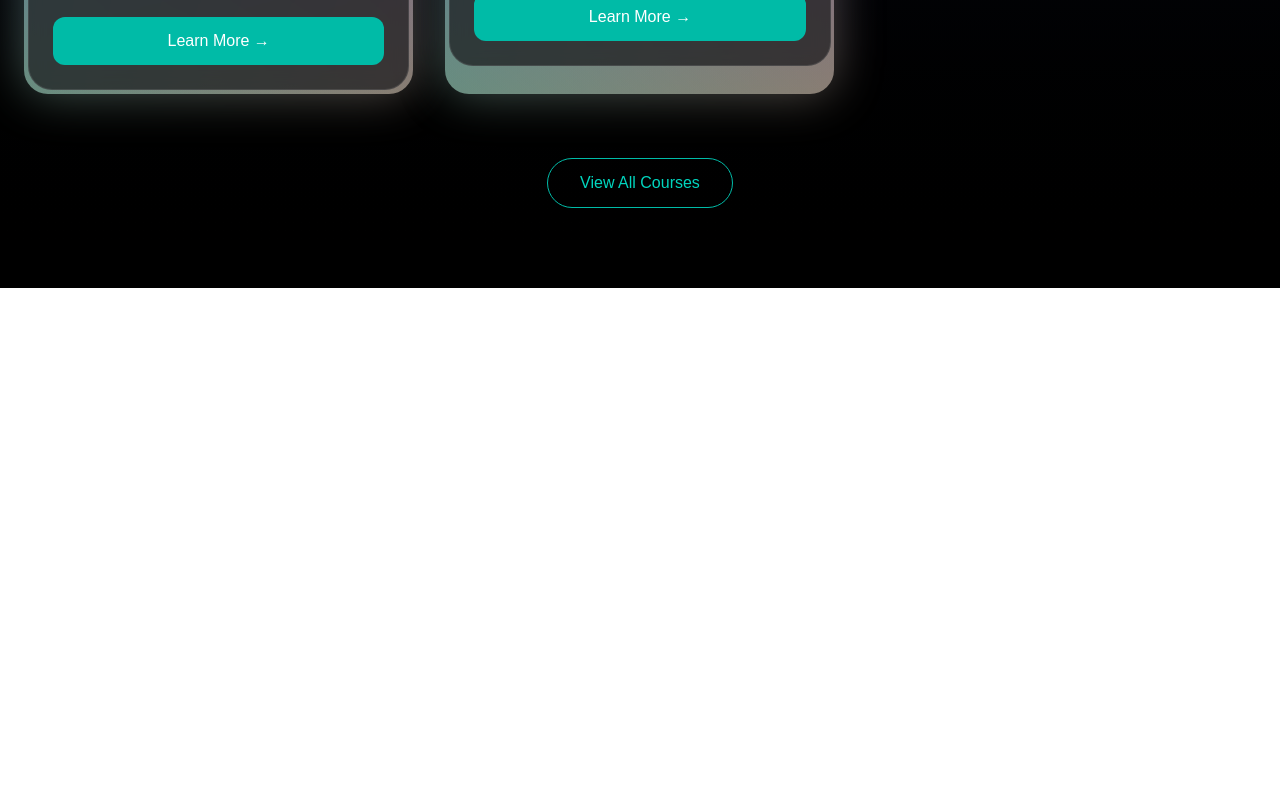
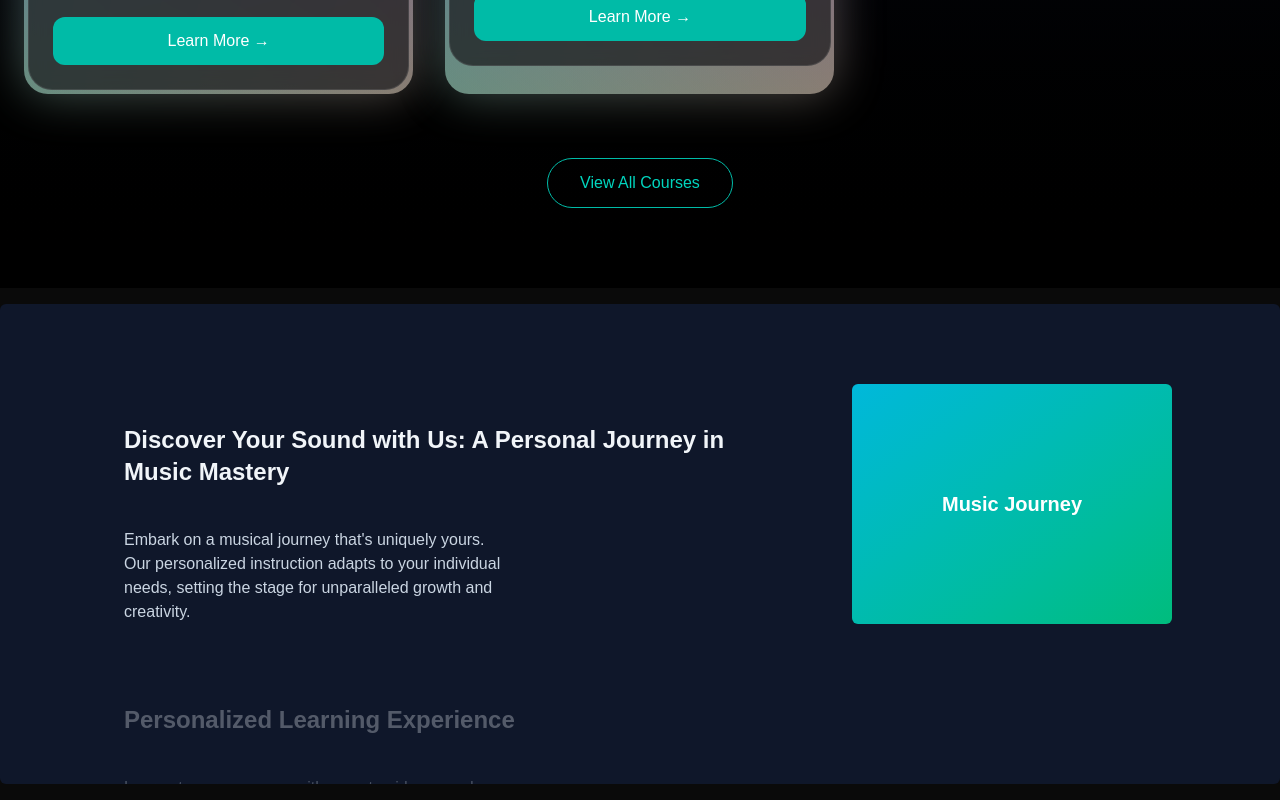
Before and after one commit to umakantkatare/music-with-nextjs, a Next.js app: page / in a window 1280 px wide. Shown: the part 1818-2618 px from the top of the page. Before the commit the page ends 2106 px from the top, so only its background shows below. Built offline with nearby package versions, Linux system fonts and the light colour scheme.

Commit message:
Add Sticky Scrolling

```diff
--- a/src/app/page.tsx
+++ b/src/app/page.tsx
@@ -1,12 +1,13 @@
 import FeaturedCourses from "@/components/FeaturedCourses";
 import HeroSection from "@/components/HeroSection";
-import Image from "next/image";
+import { WhyChooseUs } from "@/components/WhyChooseUs";
 
 export default function Home() {
   return (
-     <main className="min-h-screen bg-black/[0.96] antialiased bg-grid-white/[0.02]">
+    <main className="min-h-screen bg-black/[0.96] antialiased bg-grid-white/[0.02]">
       <HeroSection />
-      <FeaturedCourses/>
+      <FeaturedCourses />
+      <WhyChooseUs />
     </main>
   );
 }
--- /dev/null
+++ b/src/components/WhyChooseUs.tsx
@@ -0,0 +1,86 @@
+"use client";
+import React from "react";
+import { StickyScroll } from "./ui/sticky-scroll-reveal";
+import Image from "next/image";
+
+const musicSchoolContent = [
+  {
+    title: "Discover Your Sound with Us: A Personal Journey in Music Mastery",
+    description:
+      "Embark on a musical journey that's uniquely yours. Our personalized instruction adapts to your individual needs, setting the stage for unparalleled growth and creativity.",
+    content: (
+      <div className="flex h-full w-full items-center justify-center bg-gradient-to-br from-cyan-500 to-emerald-500 text-white text-xl font-bold">
+        Music Journey
+      </div>
+    ),
+  },
+  {
+    title: "Personalized Learning Experience",
+    description:
+      "Learn at your own pace with expert guidance and customized lessons designed for every skill level.",
+    content: (
+      <div className="flex h-full w-full items-center justify-center bg-gradient-to-br from-purple-500 to-pink-500 text-white text-xl font-bold">
+        Personalized Learning
+      </div>
+    ),
+  },
+  {
+    title: "Expert Music Instructors",
+    description:
+      "Get trained by experienced musicians who help you master instruments and music theory.",
+    content: (
+      <div className="relative h-full w-full">
+        <Image
+          src="/images/courseImages/obbilder-electric-guitar-1736291_1920.jpg"
+          alt="Music Class"
+          fill
+          className="object-cover h-full w-full"
+          loading="lazy"
+        />
+      </div>
+    ),
+  },
+  {
+    title: "Live Feedback & Engagement",
+    description:
+      "Immerse yourself in an interactive learning experience where feedback is immediate.",
+    content: (
+      <div className="flex h-full w-full items-center justify-center bg-gradient-to-br from-orange-500 to-yellow-500 text-white text-xl font-bold">
+        Live Feedback
+      </div>
+    ),
+  },
+  {
+    title: "Cutting-Edge Curriculum",
+    description:
+      "Our curriculum is continuously updated with the latest music education trends.",
+    content: (
+      <div className="relative h-full w-full">
+        <Image
+          src="/images/courseImages/wal_172619-piano-5353974_1920.jpg"
+          alt="Curriculum"
+          fill
+          className="object-cover"
+          loading="lazy"
+        />
+      </div>
+    ),
+  },
+  {
+    title: "Limitless Learning Opportunities",
+    description:
+      "Explore an extensive library of courses and resources to keep improving your musical skills.",
+    content: (
+      <div className="flex h-full w-full items-center justify-center bg-gradient-to-br from-indigo-500 to-blue-500 text-white text-xl font-bold">
+        Limitless Learning
+      </div>
+    ),
+  },
+];
+export function WhyChooseUs() {
+  return (
+    <div className="w-full py-4">
+      <StickyScroll content={musicSchoolContent} />
+    </div>
+  );
+}
--- /dev/null
+++ b/src/components/ui/sticky-scroll-reveal.tsx
@@ -0,0 +1,112 @@
+"use client";
+import React, { useEffect, useRef, useState } from "react";
+import { useMotionValueEvent, useScroll } from "motion/react";
+import { motion } from "motion/react";
+import { cn } from "@/lib/utils";
+
+export const StickyScroll = ({
+  content,
+  contentClassName,
+}: {
+  content: {
+    title: string;
+    description: string;
+    content?: React.ReactNode | any;
+  }[];
+  contentClassName?: string;
+}) => {
+  const [activeCard, setActiveCard] = React.useState(0);
+  const ref = useRef<any>(null);
+  const { scrollYProgress } = useScroll({
+    // uncomment line 22 and comment line 23 if you DONT want the overflow container and want to have it change on the entire page scroll
+    // target: ref
+    container: ref,
+    offset: ["start start", "end start"],
+  });
+  const cardLength = content.length;
+
+  useMotionValueEvent(scrollYProgress, "change", (latest) => {
+    const cardsBreakpoints = content.map((_, index) => index / cardLength);
+    const closestBreakpointIndex = cardsBreakpoints.reduce(
+      (acc, breakpoint, index) => {
+        const distance = Math.abs(latest - breakpoint);
+        if (distance < Math.abs(latest - cardsBreakpoints[acc])) {
+          return index;
+        }
+        return acc;
+      },
+      0,
+    );
+    setActiveCard(closestBreakpointIndex);
+  });
+
+  const backgroundColors = [
+    "#0f172a", // slate-900
+    "#000000", // black
+    "#171717", // neutral-900
+  ];
+  const linearGradients = [
+    "linear-gradient(to bottom right, #06b6d4, #10b981)", // cyan-500 to emerald-500
+    "linear-gradient(to bottom right, #ec4899, #6366f1)", // pink-500 to indigo-500
+    "linear-gradient(to bottom right, #f97316, #eab308)", // orange-500 to yellow-500
+  ];
+
+  const [backgroundGradient, setBackgroundGradient] = useState(
+    linearGradients[0],
+  );
+
+  useEffect(() => {
+    setBackgroundGradient(linearGradients[activeCard % linearGradients.length]);
+  }, [activeCard]);
+
+  return (
+    <motion.div
+      animate={{
+        backgroundColor: backgroundColors[activeCard % backgroundColors.length],
+      }}
+      className="relative flex h-[30rem] justify-center space-x-10 overflow-y-auto rounded-md p-10"
+      ref={ref}
+    >
+      <div className="div relative flex items-start px-4">
+        <div className="max-w-2xl">
+          {content.map((item, index) => (
+            <div key={item.title + index} className="my-20">
+              <motion.h2
+                initial={{
+                  opacity: 0,
+                }}
+                animate={{
+                  opacity: activeCard === index ? 1 : 0.3,
+                }}
+                className="text-2xl font-bold text-slate-100"
+              >
+                {item.title}
+              </motion.h2>
+              <motion.p
+                initial={{
+                  opacity: 0,
+                }}
+                animate={{
+                  opacity: activeCard === index ? 1 : 0.3,
+                }}
+                className="text-kg mt-10 max-w-sm text-slate-300"
+              >
+                {item.description}
+              </motion.p>
+            </div>
+          ))}
+          <div className="h-40" />
+        </div>
+      </div>
+      <div
+        style={{ background: backgroundGradient }}
+        className={cn(
+          "sticky top-10 hidden h-60 w-80 overflow-hidden rounded-md bg-white lg:block",
+          contentClassName,
+        )}
+      >
+        {content[activeCard].content ?? null}
+      </div>
+    </motion.div>
+  );
+};
```
